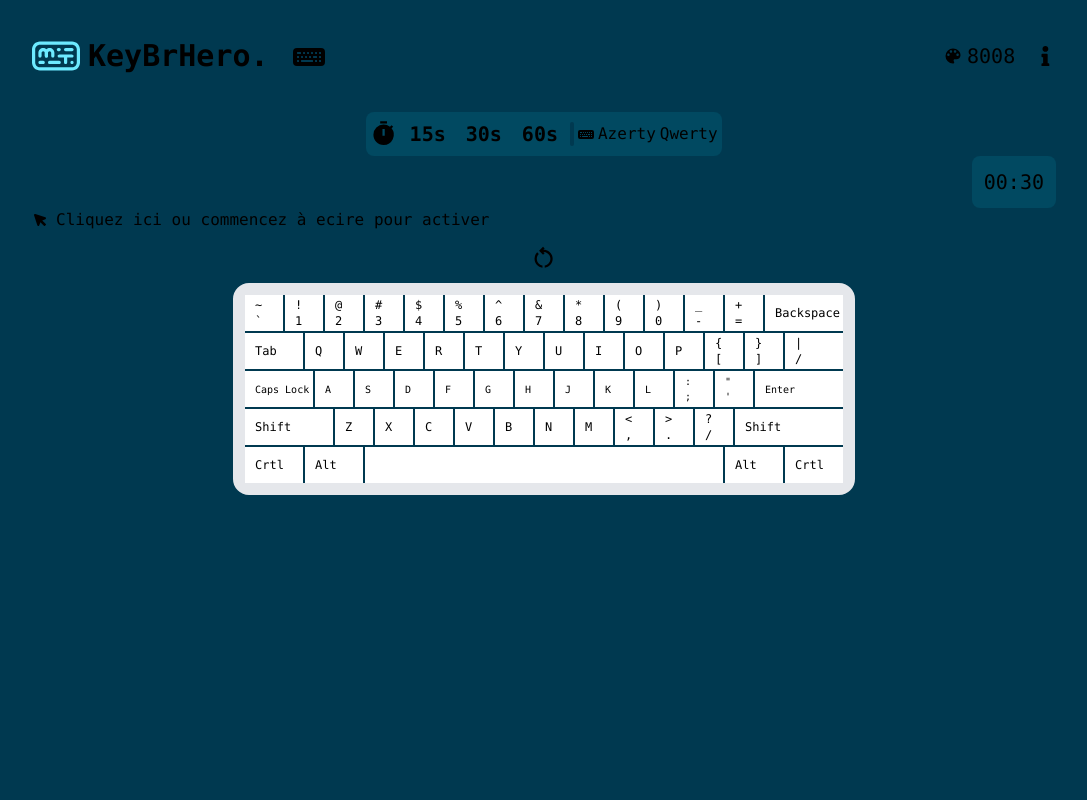
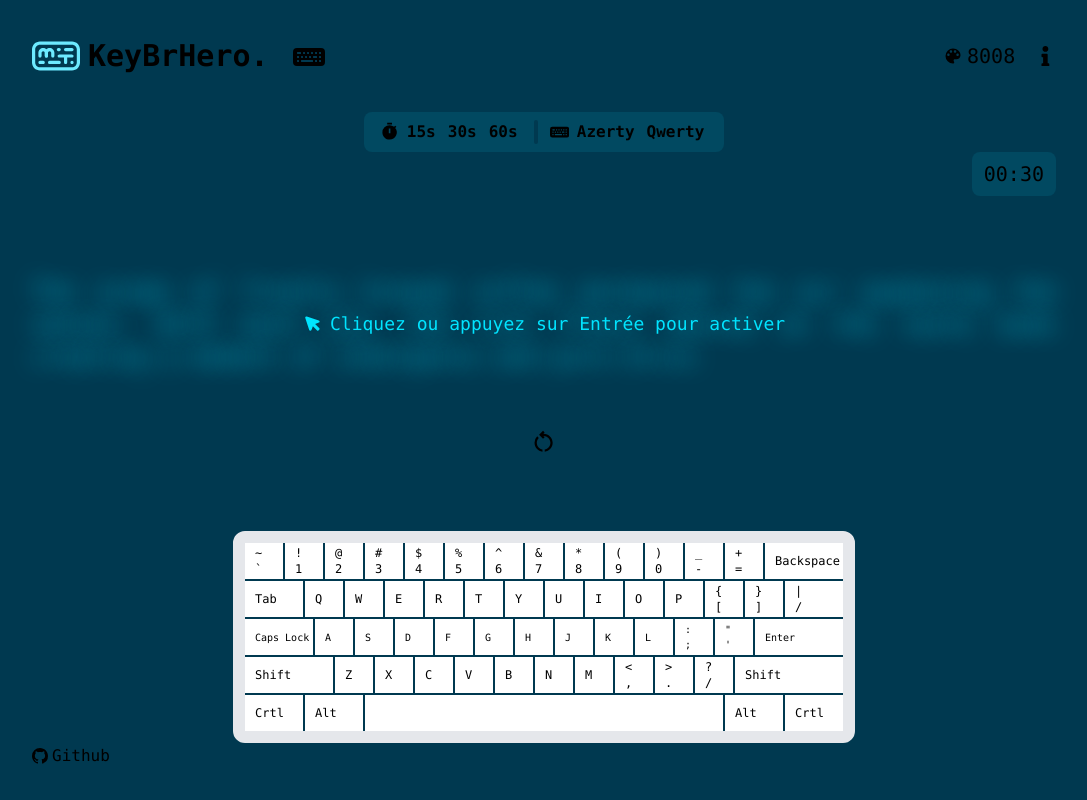
Before and after one commit to RamadaneSng/keyBrHero, a Next.js app: page / in a window 1280 px wide. Shown: the whole page, without its empty margins (96-1183 px from the left). Built offline with nearby package versions, Linux system fonts and the light colour scheme.

Commit message:
add typind text ans start user input logic

```diff
--- a/src/app/globals.css
+++ b/src/app/globals.css
@@ -66,8 +66,8 @@
   }
 }
 
-.time-option {
-  @apply cursor-pointer p-2 rounded-md text-xl font-bold hover:underline;
+.option {
+  @apply cursor-pointer py-2 px-1 rounded-md text-[1rem] font-bold hover:underline;
 }
 
 .qwerty {
--- a/src/app/page.tsx
+++ b/src/app/page.tsx
@@ -1,54 +1,19 @@
+import Footer from "@/components/Footer";
 import Header from "@/components/Header";
 import Keyboard from "@/components/Keyboard";
-import { azerty, qwerty } from "@/config";
-import { BsFillKeyboardFill } from "react-icons/bs";
-import {
-  MdOutlineRestartAlt,
-  MdTimer,
-} from "react-icons/md";
-import { PiCursorFill } from "react-icons/pi";
+import Option from "@/components/Option";
+import TypingText from "@/components/TypingText";
+import { qwerty } from "@/config";
 
 export default function Home() {
   return (
     <main className=" max-w-screen-lg mx-auto">
       <Header />
-      <div className="flex items-center justify-center gap-2">
-        <div className="flex gap-1 rounded-lg px-1 justify-center items-center bg-blueDolphin-tertiary">
-          <span>
-            <MdTimer size="1.7rem" />
-          </span>
-          <span className="time-option">15s</span>
-          <span className="time-option">30s</span>
-          <span className="time-option">60s</span>
-          <div
-            className="w-1 h-6 bg-blueDolphin-main block rounded-sm"
-            aria-hidden="true"
-          ></div>
-          <span>
-            <BsFillKeyboardFill />
-          </span>
-          <span>Azerty</span>
-          <span>Qwerty</span>
-        </div>
-      </div>
-      <div className="flex justify-end">
-        <span className="bg-blueDolphin-tertiary p-3 rounded-lg  text-lg lg:text-xl">
-          00:30
-        </span>
-      </div>
-      <div className="flex items-center gap-2">
-        <span>
-          <PiCursorFill />
-        </span>
-        <p>Cliquez ici ou commencez à ecire pour activer</p>
-      </div>
-      {/* TO DO: typing text  */}
-      <div className="flex justify-center">
-        <div className="cursor-pointer hover:bg-blueDolphin-tertiary p-3 rounded-full hover:rotate-180 duration-100 ease-out delay-200">
-          <MdOutlineRestartAlt size="1.7rem" />
-        </div>
-      </div>
+      <Option />
+      <TypingText />
+
       <Keyboard keyBoardData={qwerty[0]} />
+      <Footer />
     </main>
   );
 }
--- /dev/null
+++ b/src/components/Footer.tsx
@@ -0,0 +1,16 @@
+import { VscGithubInverted } from "react-icons/vsc";
+
+const Footer = () => {
+  return (
+    <div className="absolute bottom-8">
+      <div>
+        <div className="flex items-center gap-1 cursor-pointer">
+          <VscGithubInverted />
+          Github
+        </div>
+      </div>
+    </div>
+  );
+};
+
+export default Footer;
--- a/src/components/Keyboard.tsx
+++ b/src/components/Keyboard.tsx
@@ -18,12 +18,12 @@ interface KeyboardProps {
 
 const Keyboard = ({ keyBoardData }: KeyboardProps) => {
   return (
-    <div className="flex justify-center">
-      <div className="border-[12px] rounded-2xl">
+    <div className="flex justify-center mt-16">
+      <div className="border-[12px] rounded-xl">
         <ul className="flex justify-between">
-          {keyBoardData.firstRow.map((key) => (
+          {keyBoardData.firstRow.map((key, index) => (
             <li
-              key={key.firstKey}
+              key={index}
               className={cn(
                 "w-[38px] h-9 bg-white flex flex-col m-[1px] mt-0 justify-center pl-[10px] text-xs relative",
                 key.firstKey === "Backspace" &&
@@ -45,9 +45,9 @@ const Keyboard = ({ keyBoardData }: KeyboardProps) => {
           ))}
         </ul>
         <ul className="flex justify-between">
-          {keyBoardData.secondRow.map((key) => (
+          {keyBoardData.secondRow.map((key, index) => (
             <li
-              key={key.firstKey}
+              key={index}
               className={cn(
                 "w-[38px] h-9 bg-white flex flex-col m-[1px] justify-center pl-[10px] text-xs relative",
                 key.firstKey === "Tab" && "w-[58px] ml-0",
@@ -68,9 +68,9 @@ const Keyboard = ({ keyBoardData }: KeyboardProps) => {
           ))}
         </ul>
         <ul className="flex justify-between">
-          {keyBoardData.thirdRow.map((key) => (
+          {keyBoardData.thirdRow.map((key, index) => (
             <li
-              key={key.firstKey}
+              key={index}
               className={cn(
                 "w-[38px] h-9 bg-white flex flex-col m-[1px] justify-center pl-[10px] text-[10px] relative",
                 key.firstKey === "Caps Lock" &&
@@ -93,7 +93,7 @@ const Keyboard = ({ keyBoardData }: KeyboardProps) => {
           ))}
         </ul>
         <ul className="flex justify-between">
-          {keyBoardData.fourthRow.map((key) => (
+          {keyBoardData.fourthRow.map((key, index) => (
             <li
               key={key.firstKey}
               className={cn(
--- /dev/null
+++ b/src/components/Option.tsx
@@ -0,0 +1,36 @@
+import { BsFillKeyboardFill } from "react-icons/bs";
+import { MdTimer } from "react-icons/md";
+
+const Option = () => {
+  return (
+    <div>
+      {" "}
+      <div className="flex items-center justify-center gap-2">
+        <div className="flex gap-1 rounded-lg px-4 justify-center items-center bg-blueDolphin-tertiary">
+          <span>
+            <MdTimer size="1.2rem" />
+          </span>
+          <span className="option">15s</span>
+          <span className="option">30s</span>
+          <span className="option">60s</span>
+          <div
+            className="w-1 h-6 bg-blueDolphin-main block rounded-sm mx-2"
+            aria-hidden="true"
+          ></div>
+          <span>
+            <BsFillKeyboardFill size="1.2rem" />
+          </span>
+          <span className="option">Azerty</span>
+          <span className="option">Qwerty</span>
+        </div>
+      </div>
+      <div className="flex justify-end">
+        <span className="bg-blueDolphin-tertiary py-2 px-3 rounded-lg  text-lg lg:text-xl">
+          00:30
+        </span>
+      </div>
+    </div>
+  );
+};
+
+export default Option;
--- /dev/null
+++ b/src/components/TypingText.tsx
@@ -0,0 +1,72 @@
+"use client";
+
+import { useUserInput } from "@/hook/useUserInput";
+import { cn } from "@/lib/utils";
+import { MdOutlineRestartAlt } from "react-icons/md";
+import { PiCursorFill } from "react-icons/pi";
+
+const TypingText = () => {
+  const {
+    letters,
+    updateIndex,
+    keytyped,
+    activeTest,
+    handleActiveTest,
+  } = useUserInput();
+
+  console.log(keytyped);
+
+  return (
+    <div>
+      <div
+        className="
+      text-xl
+      lg:text-2xl
+      text-justify
+      list-none
+      text-blueDolphin-primary
+      relative
+     mt-20
+      "
+      >
+        {" "}
+        {!activeTest && (
+          <div className="flex items-center justify-center gap-2  cursor-pointer absolute top-1/2 translate-y-[-50%] z-10 left-1/2 translate-x-[-50%]">
+            <span>
+              <PiCursorFill size="1.2rem" />
+            </span>
+
+            <p
+              className="text-lg"
+              onClick={handleActiveTest}
+            >
+              Cliquez ou appuyez sur Entrée pour activer
+            </p>
+          </div>
+        )}
+        {letters.map((el, index) => (
+          <span
+            key={index}
+            className={cn(
+              " opacity-80",
+              !activeTest && "blur-md"
+            )}
+          >
+            {el}
+          </span>
+        ))}
+        {/* TO DO : use memo  */}
+      </div>
+      <div
+        className="flex justify-center mt-11"
+        onClick={() => updateIndex()}
+      >
+        <div className="cursor-pointer hover:bg-blueDolphin-tertiary p-3 rounded-full hover:rotate-180 duration-100 ease-out delay-200">
+          <MdOutlineRestartAlt size="1.7rem" />
+        </div>
+      </div>
+    </div>
+  );
+};
+
+export default TypingText;
--- /dev/null
+++ b/src/config/typinTexts.ts
@@ -0,0 +1,72 @@
+const typingText = [
+  {
+    id: 0,
+    text: "Step into the shoes of a legendary warrior honing your combat skills in a mythical land Face mythical creatures unravel ancient mysteries and become the hero foretold in prophecy",
+  },
+  {
+    id: 1,
+    text: "Exploring new horizons can broaden your perspective and enrich your life Embrace change challenge yourself and discover the endless possibilities that lie ahead",
+  },
+  {
+    id: 2,
+    text: "The enchanting melody of the piano echoed through the concert hall, capturing the hearts of everyone in the audience Music has the power to evoke emotions and create unforgettable moments",
+  },
+  {
+    id: 3,
+    text: "The beautiful sunset painted the sky with shades of orange pink and purple Birds returned to their nests ending another day in perfect harmony",
+  },
+  {
+    id: 4,
+    text: "Serendipity often leads to unexpected joy Embrace the little moments savoring the simple pleasures that make life truly remarkable and create lasting memories",
+  },
+  {
+    id: 5,
+    text: "In the quietude of nature find solace Listen to the rustle of leaves the gentle flow of water and the melodious symphony of birdsong Nature heals the soul",
+  },
+  {
+    id: 6,
+    text: "Kindness is a language that everyone understands Spread warmth with a smile lend a helping hand and make a positive impact on the lives you encounter",
+  },
+  {
+    id: 7,
+    text: "The enchanting melody of the piano echoed through the concert hall capturing the hearts of everyone in the audience Music has the power to evoke emotions and create unforgettable moments",
+  },
+  {
+    id: 8,
+    text: "As the sun dipped below the horizon casting a warm glow across the landscape people gathered around the bonfire sharing stories and laughter Evenings like these foster connections and build bonds",
+  },
+  {
+    id: 9,
+    text: "Life is a journey filled with twists and turns Embrace the challenges learn from experiences and celebrate the victories for each step forward is a triumph in the grand tapestry of existence",
+  },
+  {
+    id: 10,
+    text: "Amidst the hustle and bustle of city life find moments of serenity Pause take a deep breath and appreciate the beauty hidden in the ordinary a fleeting moment that can bring profound joy",
+  },
+  {
+    id: 11,
+    text: "In the vast cosmos stars twinkle in the night sky each telling a story of cosmic wonder. Gaze upward ponder the mysteries and let the universe's grandeur inspire your sense of curiosity",
+  },
+  {
+    id: 12,
+    text: "The aroma of freshly brewed coffee permeated the air awakening the senses. With each sip, the rich flavor danced on the taste buds creating a moment of indulgence and pure bliss",
+  },
+  {
+    id: 13,
+    text: "Raindrops gently tapped against the window creating a soothing symphony The rhythmic sound echoed a lullaby inviting tranquility and turning the rainy day into a peaceful retreat",
+  },
+  {
+    id: 14,
+    text: "In the heart of the forest sunlight filtered through the leaves illuminating a world of green Nature's cathedral whispered tales of resilience growth and the interconnected dance of life",
+  },
+  {
+    id: 15,
+    text: "Beneath the starlit sky dreams take flight Imagination knows no bounds as aspirations soar Embrace the magic within for within the realm of dreams possibilities unfold like petals in bloom",
+  },
+  {
+    id: 16,
+    text: "Words have the power to ignite change Choose them wisely let them be a force for good and with every sentence crafted contribute to the symphony of ideas that shape our shared reality",
+  },
+];
+
+export default typingText;
--- /dev/null
+++ b/src/hook/useUserInput.ts
@@ -0,0 +1,57 @@
+import typingText from "@/config/typinTexts";
+import { useEffect, useState } from "react";
+
+export const useUserInput = () => {
+  const [currentTextIndex, setCurrentTextIndex] =
+    useState<number>();
+  const [keytyped, setKeyTyped] = useState<KeyboardEvent>();
+  const [activeTest, setActiveTest] = useState<
+    true | false
+  >(false);
+  const letters = [];
+  // const [letters, setLetters] = useState();
+
+  const updateIndex = () => {
+    const index = Math.floor(
+      Math.random() * typingText.length
+    );
+    console.log(index);
+
+    setCurrentTextIndex(index);
+
+    setActiveTest(false);
+  };
+
+  const sentence = typingText.filter(
+    (el) => el.id === currentTextIndex
+  );
+  for (let i = 0; i < sentence[0]?.text.length; i++) {
+    letters.push(sentence[0].text[i]);
+  }
+
+  const handleActiveTest = () => {
+    setActiveTest(true);
+  };
+
+  useEffect(() => {
+    updateIndex();
+
+    const handleKeyDown = (e: KeyboardEvent) => {
+      setKeyTyped(e);
+    };
+
+    window.addEventListener("keydown", handleKeyDown);
+
+    return () => {
+      window.removeEventListener("keydown", handleKeyDown);
+    };
+  }, []);
+
+  return {
+    letters,
+    updateIndex,
+    keytyped,
+    activeTest,
+    handleActiveTest,
+  };
+};
```
Also changed, not shown: src/hook/useTimer.ts (added, +12 -0 lines).
